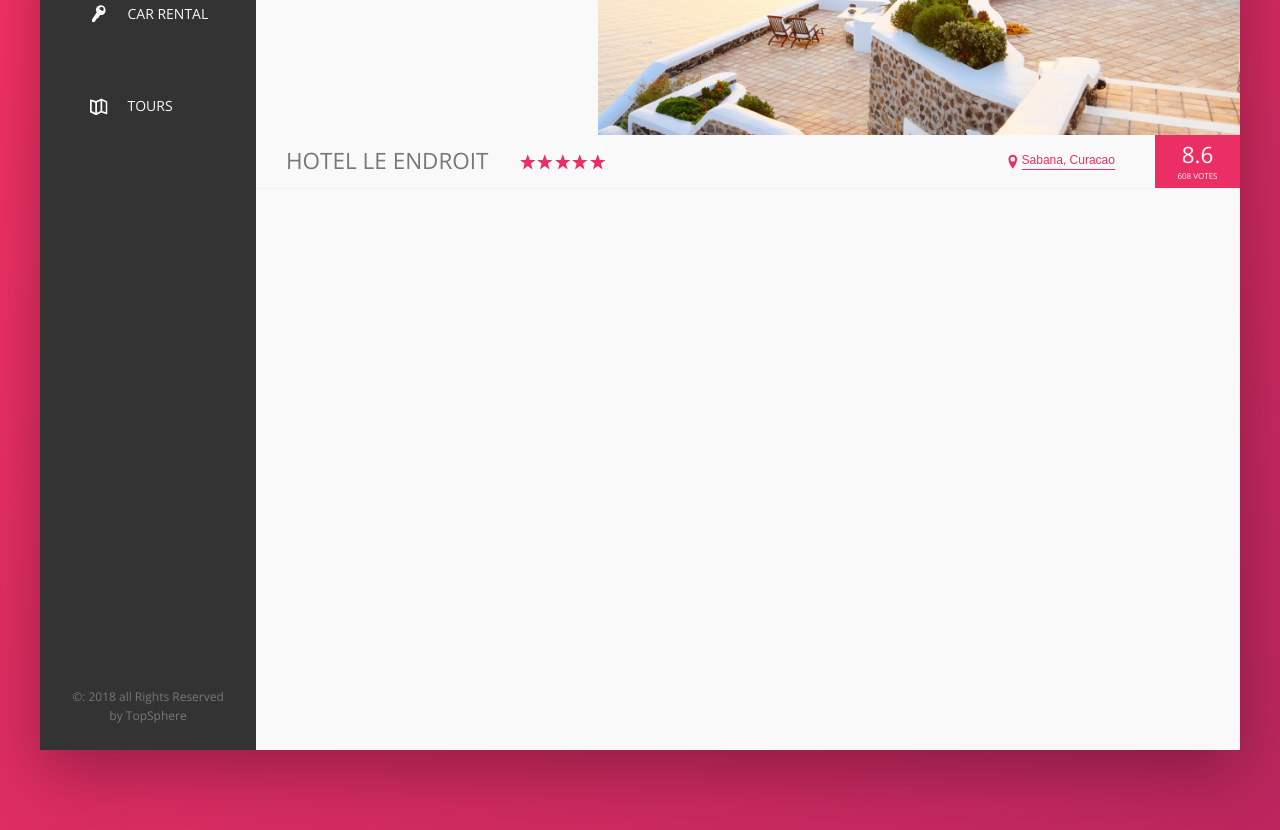
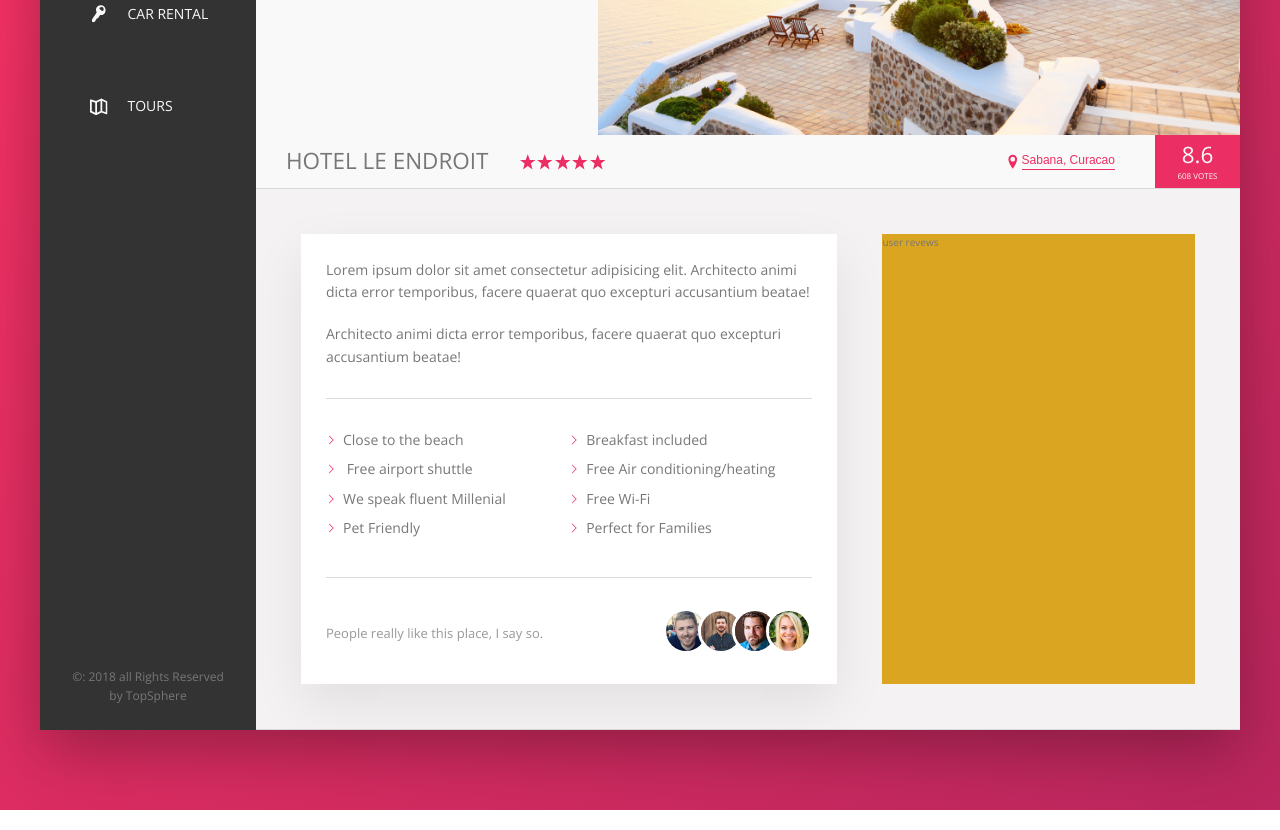
Before and after one commit to Jozefw/Flex-Stay, a website: page starter/index.html in a window 1280 px wide. Shown: the part 400-1230 px from the top of the page. Drawn offline with nearby package versions, Linux system fonts and the light colour scheme.

Commit message:
add center/main content

```diff
--- a/starter/index.html
+++ b/starter/index.html
@@ -135,6 +135,40 @@
                         </div>
                     </div>
                 </div>
+                <div class="detail">
+                    <div class="description">
+                        <p class="paragraph">
+                            Lorem ipsum dolor sit amet consectetur adipisicing elit. Architecto animi dicta error temporibus, facere quaerat quo excepturi accusantium beatae!
+                        </p>
+                        <p class="paragraph">
+                            Architecto animi dicta error temporibus, facere quaerat quo excepturi accusantium beatae!
+                        </p>
+                        <ul class="list">
+                            <li class="list__item">Close to the beach</li>
+                            <li class="list__item">Breakfast included</li>
+                            <li class="list__item"> Free airport shuttle</li>
+                            <li class="list__item">Free Air conditioning/heating</li>
+                            <li class="list__item">We speak fluent Millenial</li>
+                            <li class="list__item">Free Wi-Fi</li>
+                            <li class="list__item">Pet Friendly</li>
+                            <li class="list__item">Perfect for Families</li>
+                        </ul>
+                        <div class="recomend">
+                            <p class="recomend__count">
+                                People really like this place, I say so.
+                            </p>
+                            <div class="recomend__friends">
+                                <img src="img/user-3.jpg" alt="User photo 1" class="recomend__photo">
+                                <img src="img/user-4.jpg" alt="User photo 2" class="recomend__photo">
+                                <img src="img/user-5.jpg" alt="User photo 3" class="recomend__photo">
+                                <img src="img/user-6.jpg" alt="User photo 4" class="recomend__photo">
+                            </div>
+                        </div>
+                    </div>
+                    <div class="user-reviews">
+                        user revews
+                    </div>
+                </div>
             </main>
         </div>
     </div>
--- a/starter/sass/_base.scss
+++ b/starter/sass/_base.scss
@@ -25,12 +25,15 @@ Grey dark 3: #999
     --color-grey-light-2: #f4f2f2;
     --color-grey-light-3: #f0eeee;
     --color-grey-light-4: #ccc;
+    --color-grey-light-5:#d9d9d9;
 
     --color-grey-dark-1: #333;
     --color-grey-dark-2: #777;
     --color-grey-dark-3: #999;
 
     --shadow-dark: 0 2rem 6rem rgba(0,0,0,0.3);
+    --line: 1px solid var(--color-grey-light-5);
+    --shadow: 0 2rem 5rem rgba(0,0,0,.08);
 }
 
 * {
--- a/starter/sass/_component.scss
+++ b/starter/sass/_component.scss
@@ -200,7 +200,7 @@
 .overview{
     display: flex;
     align-items: center;
-    border-bottom: 1px solid var(--color-grey-light-2);
+    border-bottom: var(--line);
     &__heading{
         font-size: 2.25rem;
         font-weight: 300;
@@ -292,3 +292,77 @@
         box-shadow: none;
     }
 }
+
+
+
+////////////////////////////////////////////// PARAGRAPH
+
+.paragraph:not(:last-of-type){
+        margin-bottom: 2rem;
+    }
+
+
+////////////////////////////////////////////// LIST
+.list{
+    list-style: none;
+    margin: 3rem 0;
+    padding: 3rem 0;
+    border-top: var(--line);
+    border-bottom: var(--line);
+    display: flex;
+    flex-wrap: wrap;
+
+    &__item{
+        flex: 0 0 50%;
+        margin-bottom: .7rem;
+    }
+    &__item::before{
+        content: "";
+        display: inline-block;
+        height: 1rem;
+        width: 1rem;
+        margin-right: .7rem;
+
+        // OLDER BROWSER
+        // @supports(){
+
+        // }
+        // background-image:url(../img/chevron-thin-right.svg);
+        // background-size: cover;
+
+        // NEWER BROWSER
+        background-color: var(--color-primary);
+        -webkit-mask-image: url(../img/chevron-thin-right.svg);
+        -webkit-mask-size: cover;
+        mask-image: url(../img/chevron-thin-right.svg);
+        mask-size: cover;
+    }
+}
+
+////////////////////////////////////////////// RECOMEND
+
+.recomend{
+    font-size: 1.3rem;
+    color: var(--color-grey-dark-3);
+    display: flex;
+    align-items: center;
+
+    &__count{
+        margin-right: auto;
+    }
+
+    &__freinds{
+
+    }
+
+    &__photo{
+        box-sizing: content-box;
+        width: 4rem;
+        height: 4rem;
+        border-radius: 50%;
+        border: 3px solid #fff;
+        &:not(:last-child){
+            margin-right: -1.5rem;
+        }
+    }
+}
--- a/starter/sass/_layout.scss
+++ b/starter/sass/_layout.scss
@@ -31,5 +31,26 @@
 
 .hotel-view{
     flex:1;
-    height: 100rem;
 }
+
+
+.detail{
+    display: flex;
+    padding: 4.5rem;
+    background-color: var(--color-grey-light-2);
+    border-bottom: var(--line);
+}
+
+.description{
+    font-size: 1.4rem;
+    flex: 0 0 60%;
+    margin-right: 4.5rem;
+    background-color: #fff;
+    box-shadow: var(--shadow);
+    padding: 2.5rem;
+}
+
+.user-reviews{
+    background-color: goldenrod;
+    flex: 1;
+}
```
Also changed, not shown: starter/css/style.css.
